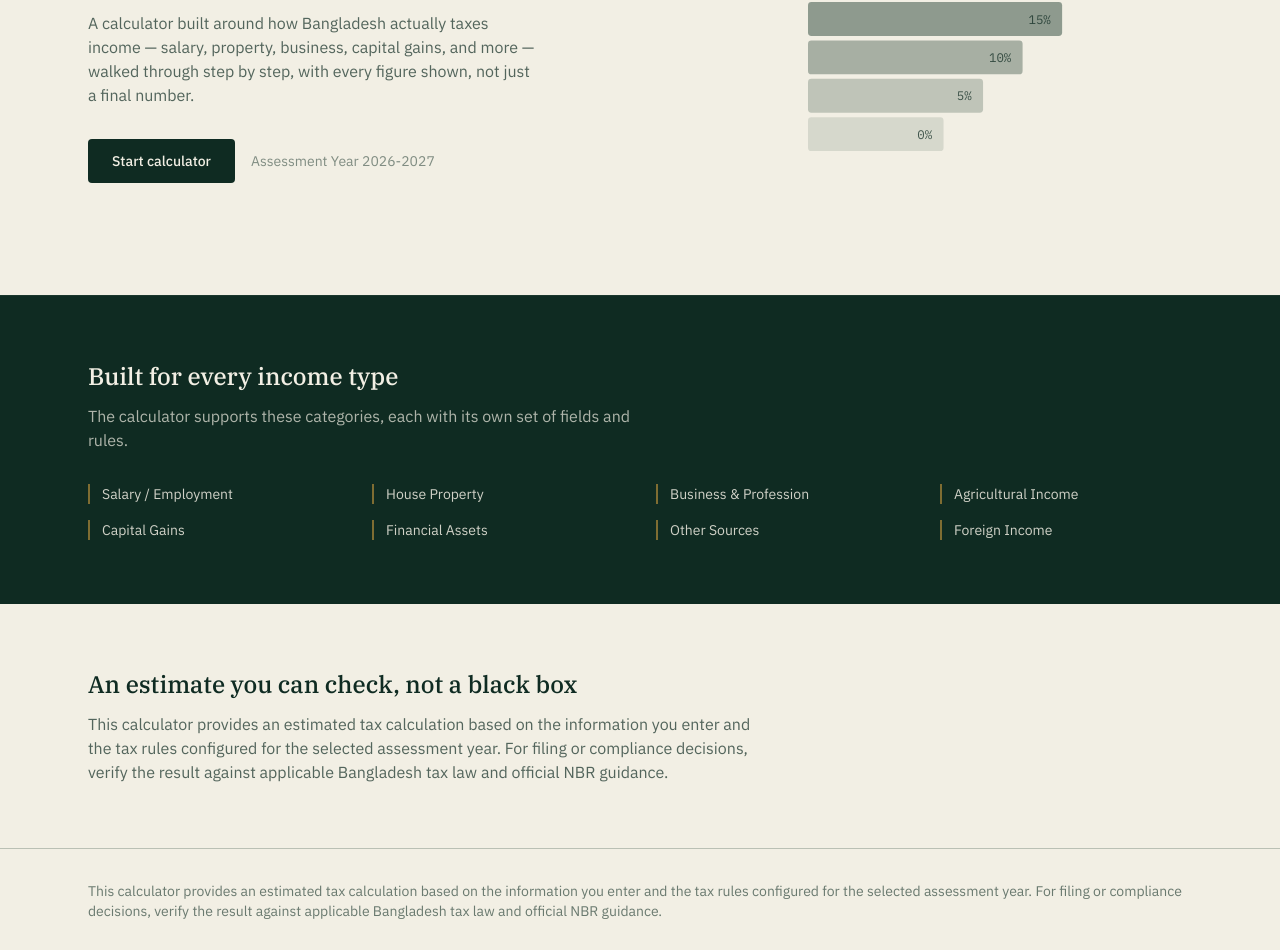
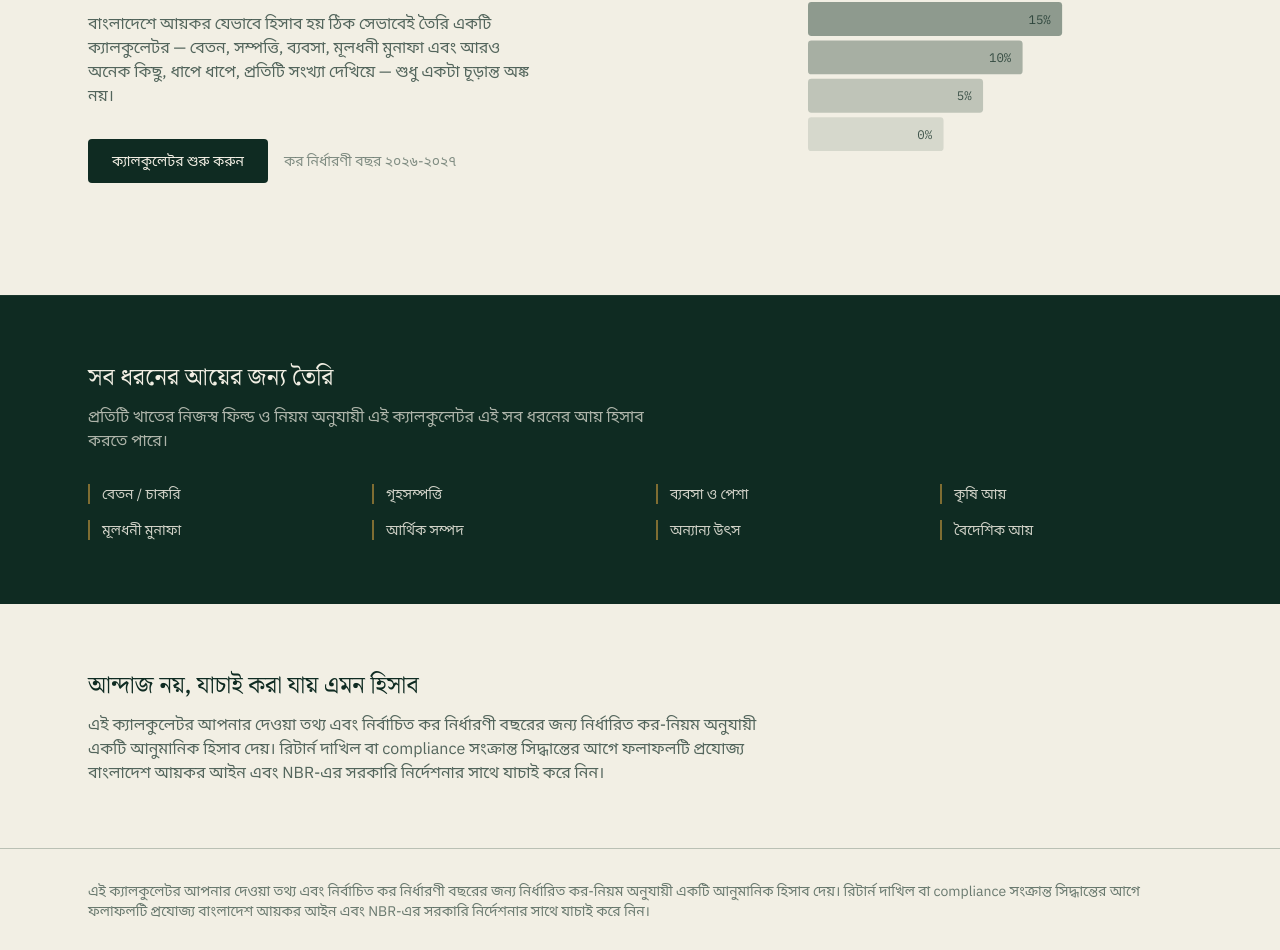
Before and after one commit to sumonjsr/bd-tax-calculator, a React (Vite) app: page / in a window 1280 px wide. Shown: the part 346-1296 px from the top of the page. Built offline with nearby package versions, Linux system fonts and the light colour scheme.

Commit message:
Add files via upload

```diff
--- a/src/calculator/wizard/StepShell.tsx
+++ b/src/calculator/wizard/StepShell.tsx
@@ -20,7 +20,7 @@ export default function StepShell({
   children,
   onBack,
   onNext,
-  nextLabel = "Continue",
+  nextLabel = "চালিয়ে যান",
   nextDisabled = false,
 }: StepShellProps) {
   return (
@@ -35,7 +35,7 @@ export default function StepShell({
           ))}
         </div>
         <p className="mt-3 font-data text-xs uppercase tracking-wider text-ink/50">
-          Step {stepIndex + 1} of {totalSteps}
+          ধাপ {stepIndex + 1} / {totalSteps}
         </p>
       </div>
 
@@ -51,7 +51,7 @@ export default function StepShell({
             onClick={onBack}
             className="text-sm font-medium text-ink/60 hover:text-ink"
           >
-            ← Back
+            ← পেছনে
           </button>
         ) : (
           <span />
--- a/src/calculator/wizard/steps/IncomeSelectionStep.tsx
+++ b/src/calculator/wizard/steps/IncomeSelectionStep.tsx
@@ -30,8 +30,8 @@ export default function IncomeSelectionStep({
     <StepShell
       stepIndex={stepIndex}
       totalSteps={totalSteps}
-      title="Which income do you have?"
-      description="Select everything that applies. You'll only fill in forms for what you pick."
+      title="আপনার কোন কোন আয় আছে?"
+      description="যা যা প্রযোজ্য সব বাছাই করুন। শুধু যেগুলো বাছবেন সেগুলোর ফর্মই পূরণ করতে হবে।"
       onBack={onBack}
       onNext={onNext}
       nextDisabled={selected.length === 0}
@@ -58,7 +58,7 @@ export default function IncomeSelectionStep({
               </span>
               {!isImplemented && (
                 <span className="rounded-full bg-sage/20 px-2 py-0.5 text-xs text-ink/60">
-                  Coming soon
+                  শীঘ্রই আসছে
                 </span>
               )}
             </label>
--- a/src/calculator/wizard/steps/ProfileStep.tsx
+++ b/src/calculator/wizard/steps/ProfileStep.tsx
@@ -27,91 +27,91 @@ export default function ProfileStep({
     <StepShell
       stepIndex={stepIndex}
       totalSteps={totalSteps}
-      title="Tell us about yourself"
-      description="Assessment Year 2026-2027 (Income Year 2025-2026). This decides which tax-free threshold and rules apply to you."
+      title="আপনার সম্পর্কে জানান"
+      description="কর নির্ধারণী বছর ২০২৬-২০২৭ (আয় বছর ২০২৫-২০২৬)। এটি অনুযায়ী আপনার করমুক্ত সীমা ও প্রযোজ্য নিয়ম নির্ধারিত হবে।"
       onNext={onNext}
     >
-      <FormSection title="Basics">
-        <NumberField id="age" label="Age" value={profile.age} prefix="" onChange={(v) => set("age", v)} />
+      <FormSection title="মৌলিক তথ্য">
+        <NumberField id="age" label="বয়স" value={profile.age} prefix="" onChange={(v) => set("age", v)} />
         <SelectField
           id="gender"
-          label="Gender"
+          label="লিঙ্গ"
           value={profile.gender ?? "prefer-not-to-say"}
           onChange={(v) => set("gender", v)}
           options={[
-            { value: "male", label: "Male" },
-            { value: "female", label: "Female" },
-            { value: "third-gender", label: "Third gender" },
-            { value: "prefer-not-to-say", label: "Prefer not to say" },
+            { value: "male", label: "পুরুষ" },
+            { value: "female", label: "নারী" },
+            { value: "third-gender", label: "তৃতীয় লিঙ্গ" },
+            { value: "prefer-not-to-say", label: "বলতে চাই না" },
           ]}
         />
         <SelectField
           id="residentialStatus"
-          label="Residential status"
+          label="আবাসিক অবস্থা"
           value={profile.residentialStatus ?? "resident"}
           onChange={(v) => set("residentialStatus", v)}
           options={[
-            { value: "resident", label: "Resident" },
-            { value: "non-resident", label: "Non-resident" },
+            { value: "resident", label: "আবাসিক (Resident)" },
+            { value: "non-resident", label: "অনাবাসী (Non-resident)" },
           ]}
         />
       </FormSection>
 
       <FormSection
-        title="Special categories"
-        description="These can raise your tax-free threshold — we'll apply whichever gives you the best result."
+        title="বিশেষ শ্রেণি"
+        description="এগুলোর কারণে আপনার করমুক্ত সীমা বাড়তে পারে — যেটা আপনার জন্য বেশি সুবিধাজনক সেটাই প্রয়োগ করব।"
       >
         <ToggleField
           id="isDisabled"
-          label="Person with disability"
+          label="প্রতিবন্ধী ব্যক্তি"
           checked={profile.isDisabled ?? false}
           onChange={(v) => set("isDisabled", v)}
         />
         <ToggleField
           id="isFreedomFighter"
-          label="Gazetted war-wounded freedom fighter / July fighter"
+          label="গেজেটেড যুদ্ধাহত মুক্তিযোদ্ধা / জুলাই যোদ্ধা"
           checked={profile.isFreedomFighter ?? false}
           onChange={(v) => set("isFreedomFighter", v)}
         />
         <NumberField
           id="disabledChildrenCount"
-          label="Number of disabled children you're the guardian of"
+          label="আপনার অভিভাবকত্বে থাকা প্রতিবন্ধী সন্তানের সংখ্যা"
           prefix=""
           value={profile.disabledChildrenCount ?? 0}
           onChange={(v) => set("disabledChildrenCount", v)}
-          hint="Adds BDT 50,000 to your tax-free threshold per child."
+          hint="প্রতি সন্তানের জন্য করমুক্ত সীমায় অতিরিক্ত ৫০,০০০ টাকা যোগ হবে।"
         />
       </FormSection>
 
-      <FormSection title="Filing details">
+      <FormSection title="রিটার্ন সংক্রান্ত তথ্য">
         <ToggleField
           id="hasTin"
-          label="I have a TIN"
+          label="আমার TIN আছে"
           checked={profile.hasTin}
           onChange={(v) => set("hasTin", v)}
         />
         <ToggleField
           id="isFirstTimeFiler"
-          label="This is my first time filing a return"
+          label="আমি প্রথমবার রিটার্ন দাখিল করছি"
           checked={profile.isFirstTimeFiler ?? false}
           onChange={(v) => set("isFirstTimeFiler", v)}
         />
       </FormSection>
 
       <FormSection
-        title="Wealth (optional)"
-        description="Only needed if your net wealth might trigger the wealth surcharge."
+        title="সম্পদ (ঐচ্ছিক)"
+        description="সারচার্জ প্রযোজ্য হতে পারে এমন ক্ষেত্রেই শুধু এটা লাগবে।"
       >
         <NumberField
           id="netWealth"
-          label="Net wealth"
+          label="নিট সম্পদ"
           value={profile.netWealth ?? 0}
           onChange={(v) => set("netWealth", v)}
-          hint="Surcharge only applies above BDT 4 crore."
+          hint="৪ কোটি টাকার বেশি হলেই কেবল সারচার্জ প্রযোজ্য হয়।"
         />
         <NumberField
           id="motorVehicleCount"
-          label="Number of motor vehicles you own"
+          label="আপনার মোটরযানের সংখ্যা"
           prefix=""
           value={profile.motorVehicleCount ?? 0}
           onChange={(v) => set("motorVehicleCount", v)}
--- a/src/calculator/wizard/steps/ResultStep.tsx
+++ b/src/calculator/wizard/steps/ResultStep.tsx
@@ -2,6 +2,7 @@ import { useMemo } from "react";
 import type { TaxCalculationInput } from "../../../types/tax";
 import { calculateTax } from "../../engine";
 import { formatBDT } from "../../../utils/formatCurrency";
+import { STEP_LABEL_BN, THRESHOLD_CATEGORY_LABEL_BN } from "../../../utils/bnLabels";
 
 interface ResultStepProps {
   stepIndex: number;
@@ -29,7 +30,7 @@ export default function ResultStep({
   if (outcome.error) {
     return (
       <div className="mx-auto max-w-2xl px-6 py-12">
-        <h2 className="font-display text-2xl text-ink">Couldn't calculate this yet</h2>
+        <h2 className="font-display text-2xl text-ink">এখনই হিসাব করা গেল না</h2>
         <p className="mt-3 rounded-sm border border-brick/30 bg-brick/5 p-4 text-sm text-ink/80">
           {outcome.error}
         </p>
@@ -38,7 +39,7 @@ export default function ResultStep({
           onClick={onBack}
           className="mt-6 text-sm font-medium text-ink/60 hover:text-ink"
         >
-          ← Back
+          ← পেছনে
         </button>
       </div>
     );
@@ -50,12 +51,12 @@ export default function ResultStep({
   return (
     <div className="mx-auto max-w-2xl px-6 py-12">
       <p className="font-data text-xs uppercase tracking-wider text-ink/50">
-        Step {stepIndex + 1} of {totalSteps} · Assessment Year {result.assessmentYear}
+        ধাপ {stepIndex + 1} / {totalSteps} · কর নির্ধারণী বছর {result.assessmentYear}
       </p>
 
       <div className="mt-6 rounded-sm bg-ink p-8 text-paper">
         <p className="font-data text-xs uppercase tracking-wider text-paper/60">
-          {isRefund ? "Estimated refund due" : "Estimated tax payable"}
+          {isRefund ? "আনুমানিক ফেরতযোগ্য অর্থ" : "আনুমানিক প্রদেয় কর"}
         </p>
         <p className="mt-2 font-display text-4xl">
           {formatBDT(isRefund ? result.refundDue : result.taxPayable)}
@@ -77,10 +78,16 @@ export default function ResultStep({
 
       <div className="mt-8 rounded-sm border border-sage/30">
         <h3 className="border-b border-sage/30 px-5 py-3 font-display text-base text-ink">
-          How this was calculated
+          হিসাবটি যেভাবে করা হয়েছে
         </h3>
         <dl>
-          {result.steps.map((step, i) => (
+          {result.steps.map((step, i) => {
+            const label = STEP_LABEL_BN[step.label] ?? step.label;
+            const note =
+              step.label === "Tax-free threshold applied"
+                ? `শ্রেণি: ${THRESHOLD_CATEGORY_LABEL_BN[result.thresholdCategoryApplied] ?? result.thresholdCategoryApplied}`
+                : step.note;
+            return (
               <div
                 key={i}
                 className={`flex items-baseline justify-between gap-4 px-5 py-3 text-sm ${
@@ -88,20 +95,21 @@ export default function ResultStep({
                 }`}
               >
                 <div>
-                <dt className="text-ink/80">{step.label}</dt>
-                {step.note && <dd className="mt-0.5 text-xs text-ink/50">{step.note}</dd>}
+                  <dt className="text-ink/80">{label}</dt>
+                  {note && <dd className="mt-0.5 text-xs text-ink/50">{note}</dd>}
                 </div>
                 <dd className="whitespace-nowrap font-data text-ink">{formatBDT(step.amount)}</dd>
               </div>
-          ))}
+            );
+          })}
         </dl>
       </div>
 
       <p className="mt-6 text-xs text-ink/50">
-        This calculator provides an estimated tax calculation based on the information
-        you entered and the tax rules configured for AY {result.assessmentYear}. For
-        filing or compliance decisions, verify the result against applicable Bangladesh
-        tax law and official NBR guidance.
+        এই ক্যালকুলেটর আপনার দেওয়া তথ্য এবং {result.assessmentYear} কর নির্ধারণী
+        বছরের জন্য নির্ধারিত কর-নিয়ম অনুযায়ী একটি আনুমানিক হিসাব দেয়। রিটার্ন
+        দাখিল বা compliance সংক্রান্ত সিদ্ধান্তের আগে ফলাফলটি প্রযোজ্য বাংলাদেশ
+        আয়কর আইন এবং NBR-এর সরকারি নির্দেশনার সাথে যাচাই করে নিন।
       </p>
 
       <div className="mt-8 flex items-center justify-between border-t border-sage/20 pt-6">
@@ -110,14 +118,14 @@ export default function ResultStep({
           onClick={onBack}
           className="text-sm font-medium text-ink/60 hover:text-ink"
         >
-          ← Back
+          ← পেছনে
         </button>
         <button
           type="button"
           onClick={onStartOver}
           className="rounded-sm bg-ink px-6 py-2.5 text-sm font-medium text-paper hover:opacity-90"
         >
-          Start over
+          নতুন করে শুরু করুন
         </button>
       </div>
     </div>
--- a/src/calculator/wizard/types.ts
+++ b/src/calculator/wizard/types.ts
@@ -21,14 +21,14 @@ export type IncomeCategoryKey =
   | "foreignIncome";
 
 export const INCOME_CATEGORY_LABELS: Record<IncomeCategoryKey, string> = {
-  salary: "Salary / Employment",
-  houseProperty: "House Property",
-  business: "Business / Profession",
-  agricultural: "Agricultural Income",
-  capitalGains: "Capital Gains",
-  financialAssets: "Financial Assets",
-  otherSources: "Other Sources",
-  foreignIncome: "Foreign Income",
+  salary: "বেতন / চাকরি",
+  houseProperty: "গৃহসম্পত্তি",
+  business: "ব্যবসা / পেশা",
+  agricultural: "কৃষি আয়",
+  capitalGains: "মূলধনী মুনাফা",
+  financialAssets: "আর্থিক সম্পদ",
+  otherSources: "অন্যান্য উৎস",
+  foreignIncome: "বৈদেশিক আয়",
 };
 
 /** Categories with a working step form. Others show a "coming soon"
--- a/src/components/TaxSlabLadder.tsx
+++ b/src/components/TaxSlabLadder.tsx
@@ -20,10 +20,10 @@ export default function TaxSlabLadder() {
     <svg
       viewBox="0 0 340 260"
       role="img"
-      aria-label="Illustration of ascending, progressively taxed income slabs"
+      aria-label="ক্রমান্বয়ে বৃদ্ধি পাওয়া, ধাপে ধাপে কর ধার্য হওয়া আয়ের ইলাস্ট্রেশন"
       className="w-full max-w-sm"
     >
-      <title>Progressive tax slabs, illustrated as ascending steps</title>
+      <title>প্রগতিশীল কর স্ল্যাব, সিঁড়ির আকারে দেখানো হয়েছে</title>
       {steps.map((step, i) => {
         const stepHeight = 34;
         const y = 260 - (i + 1) * stepHeight;
--- a/src/layouts/SiteLayout.tsx
+++ b/src/layouts/SiteLayout.tsx
@@ -11,23 +11,23 @@ export default function SiteLayout({ children }: SiteLayoutProps) {
         href="#main-content"
         className="sr-only focus:not-sr-only focus:absolute focus:left-4 focus:top-4 focus:z-50 focus:rounded focus:bg-ink focus:px-4 focus:py-2 focus:text-paper"
       >
-        Skip to content
+        মূল কনটেন্টে যান
       </a>
 
       <header className="border-b border-sage/30">
         <div className="mx-auto flex max-w-6xl items-center justify-between px-6 py-5">
           <a href="/" className="font-display text-lg tracking-tight text-ink">
-            Bangladesh Tax Calculator
+            বাংলাদেশ ট্যাক্স ক্যালকুলেটর
           </a>
           <nav aria-label="Primary" className="hidden gap-8 text-sm text-ink/70 sm:flex">
             <a href="/tax-calculator" className="hover:text-ink">
-              Calculator
+              ক্যালকুলেটর
             </a>
             <a href="/tax-guides" className="hover:text-ink">
-              Guides
+              গাইড
             </a>
             <a href="/faq" className="hover:text-ink">
-              FAQ
+              সাধারণ জিজ্ঞাসা
             </a>
           </nav>
         </div>
@@ -40,11 +40,11 @@ export default function SiteLayout({ children }: SiteLayoutProps) {
       <footer className="border-t border-sage/30">
         <div className="mx-auto max-w-6xl px-6 py-8 text-sm text-ink/60">
           <p>
-            This calculator provides an estimated tax calculation based on the
-            information you enter and the tax rules configured for the
-            selected assessment year. For filing or compliance decisions,
-            verify the result against applicable Bangladesh tax law and
-            official NBR guidance.
+            এই ক্যালকুলেটর আপনার দেওয়া তথ্য এবং নির্বাচিত কর নির্ধারণী বছরের
+            জন্য নির্ধারিত কর-নিয়ম অনুযায়ী একটি আনুমানিক হিসাব দেয়। রিটার্ন
+            দাখিল বা compliance সংক্রান্ত সিদ্ধান্তের আগে ফলাফলটি প্রযোজ্য
+            বাংলাদেশ আয়কর আইন এবং NBR-এর সরকারি নির্দেশনার সাথে যাচাই করে
+            নিন।
           </p>
         </div>
       </footer>
--- a/src/pages/Home.tsx
+++ b/src/pages/Home.tsx
@@ -1,14 +1,14 @@
 import TaxSlabLadder from "../components/TaxSlabLadder";
 
 const incomeCategories = [
-  "Salary / Employment",
-  "House Property",
-  "Business & Profession",
-  "Agricultural Income",
-  "Capital Gains",
-  "Financial Assets",
-  "Other Sources",
-  "Foreign Income",
+  "বেতন / চাকরি",
+  "গৃহসম্পত্তি",
+  "ব্যবসা ও পেশা",
+  "কৃষি আয়",
+  "মূলধনী মুনাফা",
+  "আর্থিক সম্পদ",
+  "অন্যান্য উৎস",
+  "বৈদেশিক আয়",
 ];
 
 interface HomeProps {
@@ -21,16 +21,15 @@ export default function Home({ onStartCalculator }: HomeProps) {
       <section className="mx-auto grid max-w-6xl gap-12 px-6 py-20 sm:grid-cols-2 sm:items-center sm:py-28">
         <div>
           <p className="font-data text-xs uppercase tracking-[0.2em] text-brick">
-            Individual income tax · Bangladesh
+            ব্যক্তি আয়কর · বাংলাদেশ
           </p>
           <h1 className="mt-4 font-display text-4xl leading-tight text-ink sm:text-5xl">
-            Know what you owe, one slab at a time.
+            আপনার কর কত, ধাপে ধাপে জানুন।
           </h1>
           <p className="mt-6 max-w-md text-ink/70">
-            A calculator built around how Bangladesh actually taxes income —
-            salary, property, business, capital gains, and more — walked
-            through step by step, with every figure shown, not just a final
-            number.
+            বাংলাদেশে আয়কর যেভাবে হিসাব হয় ঠিক সেভাবেই তৈরি একটি ক্যালকুলেটর
+            — বেতন, সম্পত্তি, ব্যবসা, মূলধনী মুনাফা এবং আরও অনেক কিছু, ধাপে
+            ধাপে, প্রতিটি সংখ্যা দেখিয়ে — শুধু একটা চূড়ান্ত অঙ্ক নয়।
           </p>
           <div className="mt-8 flex flex-wrap items-center gap-4">
             <button
@@ -38,9 +37,9 @@ export default function Home({ onStartCalculator }: HomeProps) {
               onClick={onStartCalculator}
               className="inline-flex items-center rounded-sm bg-ink px-6 py-3 text-sm font-medium text-paper transition-opacity hover:opacity-90"
             >
-              Start calculator
+              ক্যালকুলেটর শুরু করুন
             </button>
-            <span className="text-sm text-ink/50">Assessment Year 2026-2027</span>
+            <span className="text-sm text-ink/50">কর নির্ধারণী বছর ২০২৬-২০২৭</span>
           </div>
         </div>
 
@@ -51,10 +50,10 @@ export default function Home({ onStartCalculator }: HomeProps) {
 
       <section className="border-t border-sage/30 bg-ink text-paper">
         <div className="mx-auto max-w-6xl px-6 py-16">
-          <h2 className="font-display text-2xl">Built for every income type</h2>
+          <h2 className="font-display text-2xl">সব ধরনের আয়ের জন্য তৈরি</h2>
           <p className="mt-3 max-w-xl text-paper/70">
-            The calculator supports these categories, each with its own set
-            of fields and rules.
+            প্রতিটি খাতের নিজস্ব ফিল্ড ও নিয়ম অনুযায়ী এই ক্যালকুলেটর এই সব
+            ধরনের আয় হিসাব করতে পারে।
           </p>
           <ul className="mt-8 grid grid-cols-2 gap-x-8 gap-y-4 text-sm text-paper/85 sm:grid-cols-4">
             {incomeCategories.map((category) => (
@@ -69,14 +68,14 @@ export default function Home({ onStartCalculator }: HomeProps) {
       <section className="mx-auto max-w-6xl px-6 py-16">
         <div className="max-w-2xl">
           <h2 className="font-display text-2xl text-ink">
-            An estimate you can check, not a black box
+            আন্দাজ নয়, যাচাই করা যায় এমন হিসাব
           </h2>
           <p className="mt-3 text-ink/70">
-            This calculator provides an estimated tax calculation based on
-            the information you enter and the tax rules configured for the
-            selected assessment year. For filing or compliance decisions,
-            verify the result against applicable Bangladesh tax law and
-            official NBR guidance.
+            এই ক্যালকুলেটর আপনার দেওয়া তথ্য এবং নির্বাচিত কর নির্ধারণী
+            বছরের জন্য নির্ধারিত কর-নিয়ম অনুযায়ী একটি আনুমানিক হিসাব দেয়।
+            রিটার্ন দাখিল বা compliance সংক্রান্ত সিদ্ধান্তের আগে ফলাফলটি
+            প্রযোজ্য বাংলাদেশ আয়কর আইন এবং NBR-এর সরকারি নির্দেশনার সাথে
+            যাচাই করে নিন।
           </p>
         </div>
       </section>
--- /dev/null
+++ b/src/utils/bnLabels.ts
@@ -0,0 +1,32 @@
+/**
+ * The calculation engine (src/calculator/engine) returns English
+ * labels and category keys by design — it stays UI/language-agnostic.
+ * This file maps those known values to Bangla for display. Anything
+ * not in these maps falls back to the engine's original English text
+ * (see ResultStep.tsx) rather than showing nothing.
+ */
+
+export const STEP_LABEL_BN: Record<string, string> = {
+  "Gross income": "মোট আয়",
+  "Total taxable income": "মোট করযোগ্য আয়",
+  "Tax-free threshold applied": "প্রযোজ্য করমুক্ত সীমা",
+  "Tax before rebate": "রেয়াতের আগে কর",
+  "Investment rebate": "বিনিয়োগ কর রেয়াত",
+  "Tax after rebate": "রেয়াতের পরে কর",
+  Surcharge: "সারচার্জ",
+  "Minimum tax check": "সর্বনিম্ন কর যাচাই",
+  "Regular tax (before capital gains)": "নিয়মিত কর (মূলধনী মুনাফার আগে)",
+  "Capital gains tax": "মূলধনী মুনাফার কর",
+  "Final tax liability": "চূড়ান্ত কর দায়",
+  "TDS credit": "উৎসে কর (TDS) ক্রেডিট",
+  "Advance tax credit": "অগ্রিম কর ক্রেডিট",
+  "Other credits": "অন্যান্য ক্রেডিট",
+};
+
+export const THRESHOLD_CATEGORY_LABEL_BN: Record<string, string> = {
+  general: "সাধারণ করদাতা",
+  "female-or-senior": "নারী / প্রবীণ নাগরিক (৬৫+)",
+  "third-gender": "তৃতীয় লিঙ্গ",
+  disabled: "প্রতিবন্ধী ব্যক্তি",
+  "freedom-fighter": "গেজেটেড যুদ্ধাহত মুক্তিযোদ্ধা",
+};
```
Also changed, not shown: src/calculator/wizard/steps/CreditsStep.tsx (+6 -6 lines), src/calculator/wizard/steps/InvestmentRebateStep.tsx (+16 -16 lines), src/calculator/wizard/steps/SalaryStep.tsx (+19 -19 lines). Lines whose indentation alone changed are shown as unchanged.
